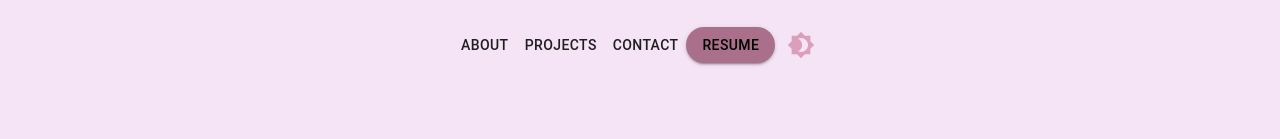
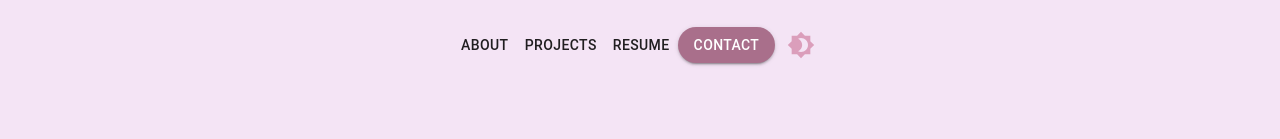
Before and after one commit to JakeSchroder/portfolio-jake, a React (Create React App) app: page / in a window 1280 px wide. Shown: the top 139 px of the page. Built offline with nearby package versions, Linux system fonts and the light colour scheme; grey boxes are pictures that could not be loaded.

Commit message:
Swap resume and contact buttons

```diff
--- a/src/components/MessageForm.js
+++ b/src/components/MessageForm.js
@@ -14,7 +14,7 @@ export default function MessageForm() {
 
   return (
     <div>
-      <Button color="inherit" onClick={handleClickOpen}>
+      <Button variant="contained" color="secondary" onClick={handleClickOpen} sx={{borderRadius: 28}} >
         Contact
       </Button>
       <Dialog open={open} onClose={handleClose} maxWidth='sm'>
--- a/src/containers/Header.js
+++ b/src/containers/Header.js
@@ -33,12 +33,12 @@ export default function Header({colorMode, setColorMode, theme}) {
             <Toolbar>
                 <Button color="inherit" ><Link to='aboutBody' spy={true} smooth={true} offset={-90}>About</Link></Button>
                 <Button color="inherit"><Link to='projectBody' spy={true} smooth={true} offset={-230}>Projects</Link></Button>
-                <MessageFormComponent/>
-                <Button variant="contained" color="secondary" sx={{borderRadius: 28, color: theme.palette.primary.contrastText}} >
+                <Button color='inherit'>
                     <Link to='resumeBody' spy={true} smooth={true} offset={-90}>
                         Resume
                     </Link>
                 </Button>
+                <MessageFormComponent/>
                 <IconButton size="large" onClick={toggleDarkMode} sx={{ animation: clicked ? `${rotateScaleUp} .5s linear both` : ''}}>
                     {colorMode === 'dark' ? <Brightness7Icon fontSize='inherit' sx={{fill: theme.palette.secondary.light}} /> : <Brightness4Icon fontSize='inherit' sx={{fill: theme.palette.secondary.light}}/>}
                 </IconButton>
```
